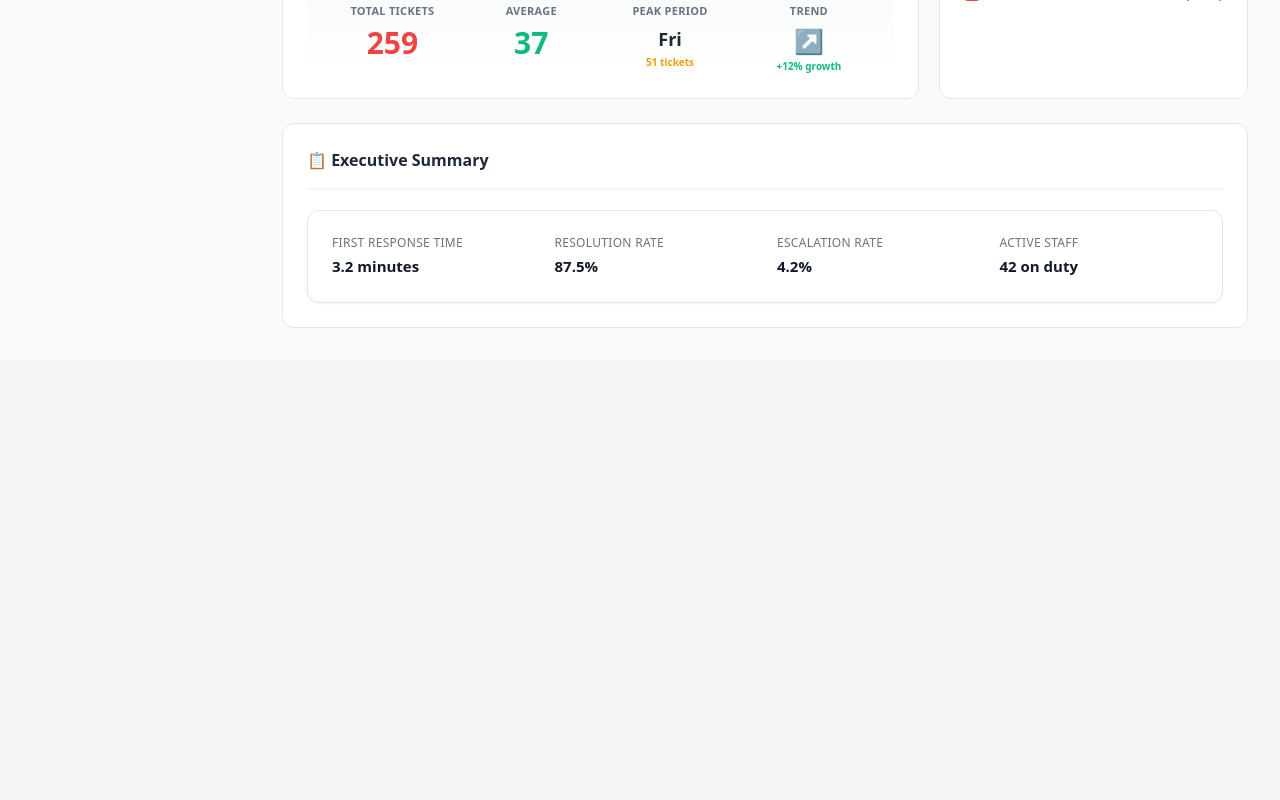
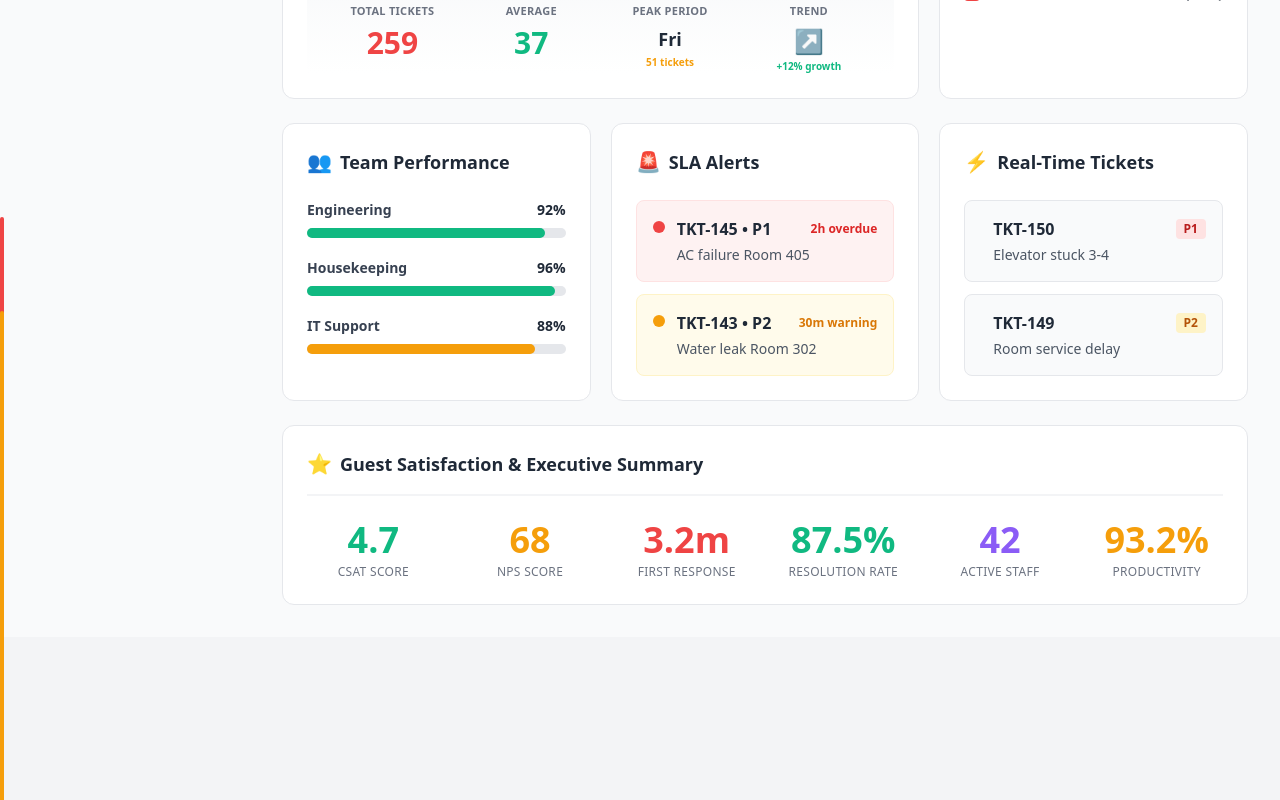
Before and after one commit to giopcarballo/react-servicedesk, a React (Vite) app: page /dashboard in a window 1280 px wide. Shown: the part 1260-2060 px from the top of the page. Before the commit the page ends 1620 px from the top, so only its background shows below. Built offline with nearby package versions, Linux system fonts and the light colour scheme.

Commit message:
add new styles in business inteligence

```diff
--- a/src/pages/DashboardSectionA.jsx
+++ b/src/pages/DashboardSectionA.jsx
@@ -460,27 +460,144 @@ function DashboardSectionA() {
               </div>
             </div>
 
-                {/* Executive Summary */}
+                {/* Three Column Grid: Team Performance, SLA Alerts, Real-Time Tickets */}
+                <div className="grid grid-cols-1 lg:grid-cols-3 gap-5 mb-6">
+                  {/* Team Performance */}
+                  <div className="bg-white rounded-xl p-6 border border-gray-200">
+                    <div className="flex items-center gap-2 mb-6">
+                      <span className="text-xl">👥</span>
+                      <h3 className="text-lg font-bold text-gray-800">Team Performance</h3>
+                    </div>
+                    <div className="space-y-5">
+                      <div>
+                        <div className="flex justify-between items-center mb-2">
+                          <span className="text-sm font-semibold text-gray-700">Engineering</span>
+                          <span className="text-sm font-bold text-gray-800">92%</span>
+                        </div>
+                        <div className="w-full bg-gray-200 rounded-full h-2.5">
+                          <div className="bg-emerald-500 h-2.5 rounded-full" style={{ width: '92%' }}></div>
+                        </div>
+                      </div>
+                      <div>
+                        <div className="flex justify-between items-center mb-2">
+                          <span className="text-sm font-semibold text-gray-700">Housekeeping</span>
+                          <span className="text-sm font-bold text-gray-800">96%</span>
+                        </div>
+                        <div className="w-full bg-gray-200 rounded-full h-2.5">
+                          <div className="bg-emerald-500 h-2.5 rounded-full" style={{ width: '96%' }}></div>
+                        </div>
+                      </div>
+                      <div>
+                        <div className="flex justify-between items-center mb-2">
+                          <span className="text-sm font-semibold text-gray-700">IT Support</span>
+                          <span className="text-sm font-bold text-gray-800">88%</span>
+                        </div>
+                        <div className="w-full bg-gray-200 rounded-full h-2.5">
+                          <div className="bg-amber-500 h-2.5 rounded-full" style={{ width: '88%' }}></div>
+                        </div>
+                      </div>
+                    </div>
+                  </div>
+
+                  {/* SLA Alerts */}
+                  <div className="bg-white rounded-xl p-6 border border-gray-200">
+                    <div className="flex items-center gap-2 mb-6">
+                      <span className="text-xl">🚨</span>
+                      <h3 className="text-lg font-bold text-gray-800">SLA Alerts</h3>
+                    </div>
+                    <div className="space-y-3">
+                      <div className="p-4 bg-red-50 rounded-lg border border-red-100">
+                        <div className="flex items-start gap-3">
+                          <div className="w-3 h-3 bg-red-500 rounded-full mt-1 flex-shrink-0"></div>
+                          <div className="flex-1 min-w-0">
+                            <div className="flex items-center justify-between gap-2 mb-1">
+                              <span className="font-bold text-gray-800">TKT-145 • P1</span>
+                              <span className="text-xs text-red-600 font-semibold">2h overdue</span>
+                            </div>
+                            <p className="text-sm text-gray-600">AC failure Room 405</p>
+                          </div>
+                        </div>
+                      </div>
+                      <div className="p-4 bg-amber-50 rounded-lg border border-amber-100">
+                        <div className="flex items-start gap-3">
+                          <div className="w-3 h-3 bg-amber-500 rounded-full mt-1 flex-shrink-0"></div>
+                          <div className="flex-1 min-w-0">
+                            <div className="flex items-center justify-between gap-2 mb-1">
+                              <span className="font-bold text-gray-800">TKT-143 • P2</span>
+                              <span className="text-xs text-amber-600 font-semibold">30m warning</span>
+                            </div>
+                            <p className="text-sm text-gray-600">Water leak Room 302</p>
+                          </div>
+                        </div>
+                      </div>
+                    </div>
+                  </div>
+
+                  {/* Real-Time Tickets */}
+                  <div className="bg-white rounded-xl p-6 border border-gray-200">
+                    <div className="flex items-center gap-2 mb-6">
+                      <span className="text-xl">⚡</span>
+                      <h3 className="text-lg font-bold text-gray-800">Real-Time Tickets</h3>
+                    </div>
+                    <div className="space-y-3">
+                      <div className="p-4 bg-gray-50 rounded-lg border border-gray-200 hover:border-red-300 transition-colors">
+                        <div className="flex items-start gap-3">
+                          <div className="w-1 h-full bg-red-500 rounded-full absolute left-0"></div>
+                          <div className="flex-1 min-w-0 pl-3">
+                            <div className="flex items-center justify-between gap-2 mb-1">
+                              <span className="font-bold text-gray-800">TKT-150</span>
+                              <span className="px-2 py-0.5 bg-red-100 text-red-700 text-xs font-bold rounded">P1</span>
+                            </div>
+                            <p className="text-sm text-gray-600">Elevator stuck 3-4</p>
+                          </div>
+                        </div>
+                      </div>
+                      <div className="p-4 bg-gray-50 rounded-lg border border-gray-200 hover:border-amber-300 transition-colors">
+                        <div className="flex items-start gap-3">
+                          <div className="w-1 h-full bg-amber-500 rounded-full absolute left-0"></div>
+                          <div className="flex-1 min-w-0 pl-3">
+                            <div className="flex items-center justify-between gap-2 mb-1">
+                              <span className="font-bold text-gray-800">TKT-149</span>
+                              <span className="px-2 py-0.5 bg-amber-100 text-amber-700 text-xs font-bold rounded">P2</span>
+                            </div>
+                            <p className="text-sm text-gray-600">Room service delay</p>
+                          </div>
+                        </div>
+                      </div>
+                    </div>
+                  </div>
+                </div>
+
+                {/* Guest Satisfaction & Executive Summary */}
                 <div className="bg-white rounded-xl p-6 border border-gray-200">
-                  <div className="flex justify-between items-center mb-5 pb-4 border-b-2 border-gray-100">
-                    <h3 className="text-base font-bold text-gray-800">📋 Executive Summary</h3>
+                  <div className="flex items-center gap-2 mb-6 pb-4 border-b-2 border-gray-100">
+                    <span className="text-xl">⭐</span>
+                    <h3 className="text-lg font-bold text-gray-800">Guest Satisfaction & Executive Summary</h3>
                   </div>
-                  <div className="grid grid-cols-2 sm:grid-cols-4 gap-6 p-6 bg-white border border-gray-200 rounded-xl shadow-sm">
-                    <div className="flex flex-col gap-1">
-                      <span className="uppercase text-xs tracking-wide text-gray-500 font-medium">First Response Time</span>
-                      <span className="text-[15px] font-semibold text-gray-900">3.2 minutes</span>
+                  <div className="grid grid-cols-2 sm:grid-cols-3 lg:grid-cols-6 gap-6">
+                    <div className="text-center">
+                      <div className="text-4xl font-extrabold text-emerald-500 mb-1">4.7</div>
+                      <div className="text-xs text-gray-500 uppercase tracking-wide font-medium">CSAT Score</div>
                     </div>
-                    <div className="flex flex-col gap-1">
-                      <span className="uppercase text-xs tracking-wide text-gray-500 font-medium">Resolution Rate</span>
-                      <span className="text-[15px] font-semibold text-gray-900">87.5%</span>
+                    <div className="text-center">
+                      <div className="text-4xl font-extrabold text-amber-500 mb-1">68</div>
+                      <div className="text-xs text-gray-500 uppercase tracking-wide font-medium">NPS Score</div>
                     </div>
-                    <div className="flex flex-col gap-1">
-                      <span className="uppercase text-xs tracking-wide text-gray-500 font-medium">Escalation Rate</span>
-                      <span className="text-[15px] font-semibold text-gray-900">4.2%</span>
+                    <div className="text-center">
+                      <div className="text-4xl font-extrabold text-red-500 mb-1">3.2m</div>
+                      <div className="text-xs text-gray-500 uppercase tracking-wide font-medium">First Response</div>
                     </div>
-                    <div className="flex flex-col gap-1">
-                      <span className="uppercase text-xs tracking-wide text-gray-500 font-medium">Active Staff</span>
-                      <span className="text-[15px] font-semibold text-gray-900">42 on duty</span>
+                    <div className="text-center">
+                      <div className="text-4xl font-extrabold text-emerald-500 mb-1">87.5%</div>
+                      <div className="text-xs text-gray-500 uppercase tracking-wide font-medium">Resolution Rate</div>
+                    </div>
+                    <div className="text-center">
+                      <div className="text-4xl font-extrabold text-violet-500 mb-1">42</div>
+                      <div className="text-xs text-gray-500 uppercase tracking-wide font-medium">Active Staff</div>
+                    </div>
+                    <div className="text-center">
+                      <div className="text-4xl font-extrabold text-amber-500 mb-1">93.2%</div>
+                      <div className="text-xs text-gray-500 uppercase tracking-wide font-medium">Productivity</div>
                     </div>
                   </div>
                 </div>
```
